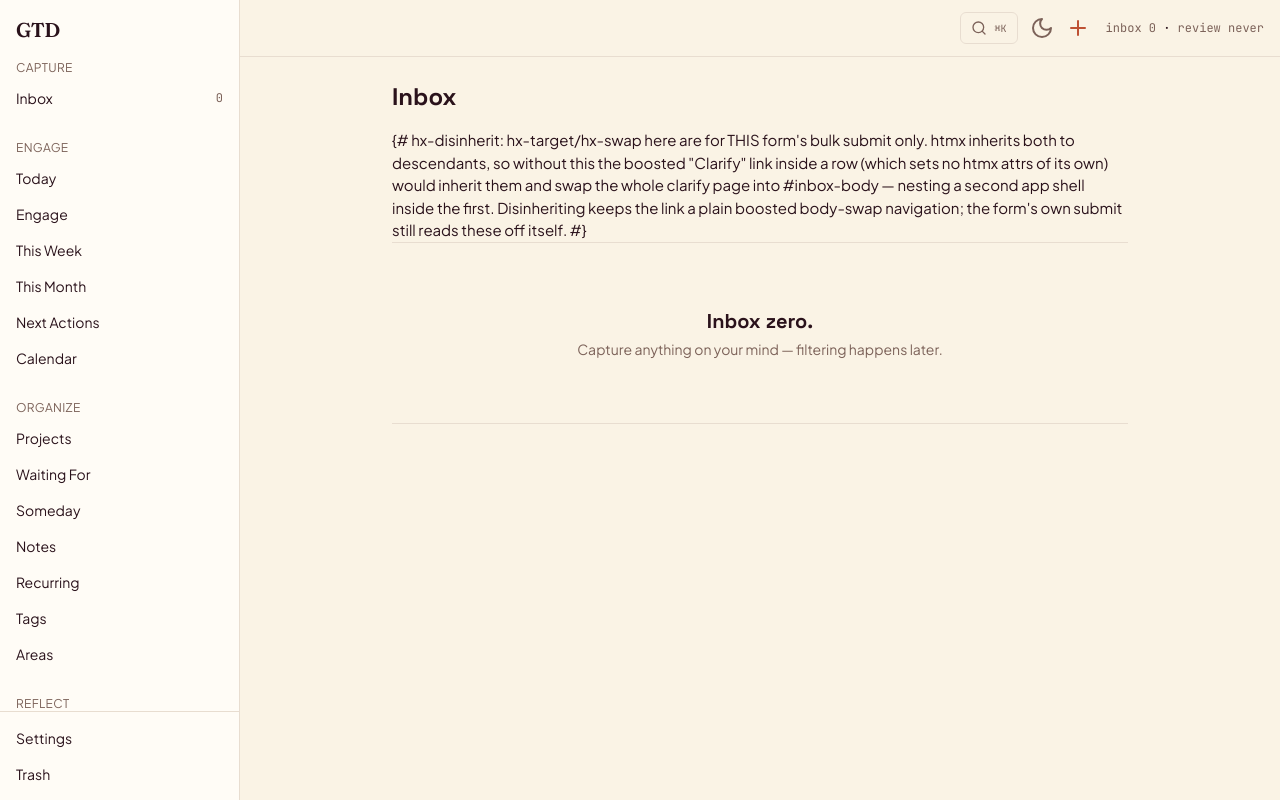
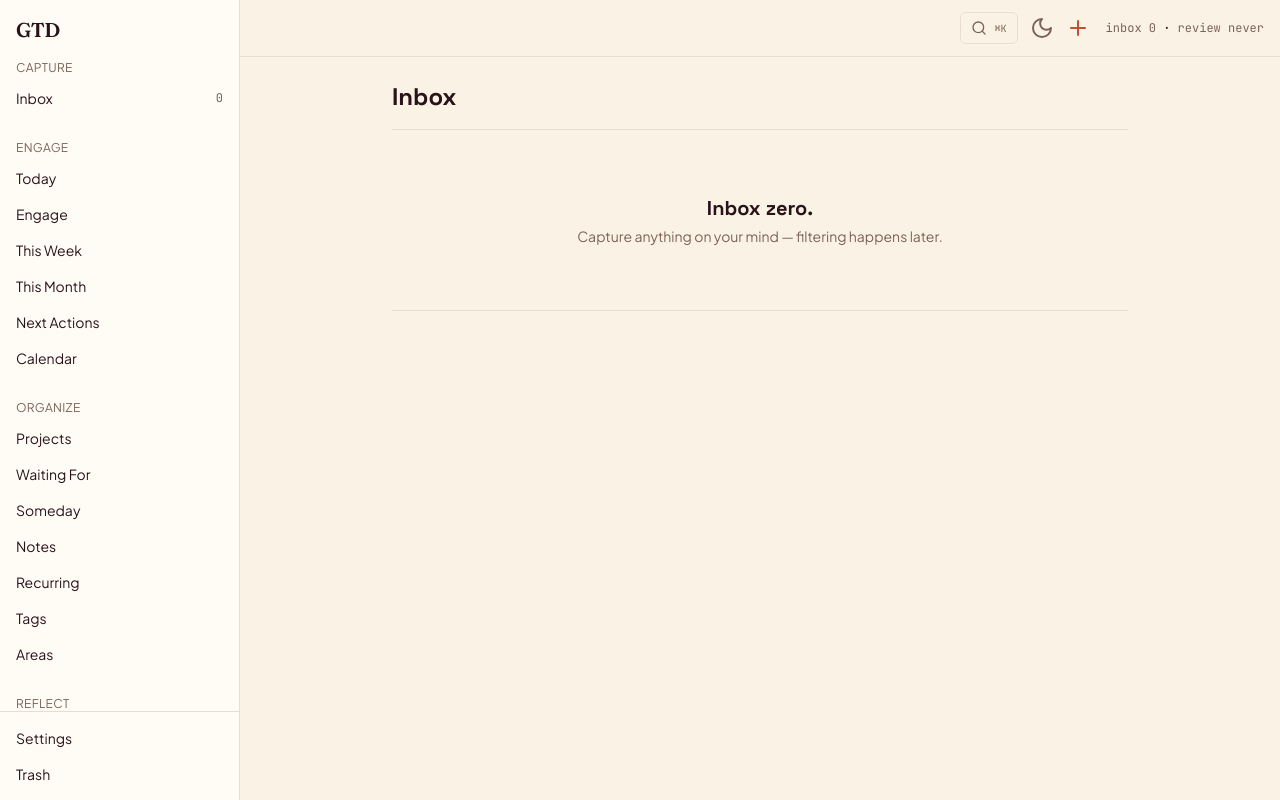
Before and after one commit to coderdipto/gtd, a Django app: page /inbox/ in a window 1280 px wide. Run offline with Django 5.2, Linux system fonts and the light colour scheme; the visitor is signed in with stand-in values (Sample User, id 1); data that the repository does not hold is empty; parts of the project's set-up code (start-up, migrations or seed data) failed here and were passed over; some libraries are stand-ins or nearby versions.

Commit message:
Fix leaked inbox comment: {# #} can't span lines, use {% comment %}
The explanatory note added in a3753bb used Django's {# #} comment
syntax across multiple lines, but {# #} is single-line only (the tag
regex isn't DOTALL), so the block wasn't recognized as a comment and
rendered as literal text above the inbox list. Switch to
{% comment %}/{% endcomment %}, which is the multi-line form.

Co-Authored-By: Claude Opus 4.8 <noreply@anthropic.com>

```diff
--- a/core/templates/core/partials/inbox_body.html
+++ b/core/templates/core/partials/inbox_body.html
@@ -19,12 +19,14 @@
     (done/someday/trash) are batchable; single/project/delegate still go through
     the wizard one at a time.
   {% endcomment %}
-  {# hx-disinherit: hx-target/hx-swap here are for THIS form's bulk submit only.
-     htmx inherits both to descendants, so without this the boosted "Clarify"
-     link inside a row (which sets no htmx attrs of its own) would inherit them
-     and swap the whole clarify page into #inbox-body — nesting a second app
-     shell inside the first. Disinheriting keeps the link a plain boosted
-     body-swap navigation; the form's own submit still reads these off itself. #}
+  {% comment %}
+    hx-disinherit: hx-target/hx-swap here are for THIS form's bulk submit only.
+    htmx inherits both to descendants, so without this the boosted "Clarify"
+    link inside a row (which sets no htmx attrs of its own) would inherit them
+    and swap the whole clarify page into #inbox-body — nesting a second app
+    shell inside the first. Disinheriting keeps the link a plain boosted
+    body-swap navigation; the form's own submit still reads these off itself.
+  {% endcomment %}
   <form hx-post="{% url 'inbox_bulk' %}" hx-target="#inbox-body" hx-swap="outerHTML"
         hx-disinherit="hx-target hx-swap">
     {% csrf_token %}
```
